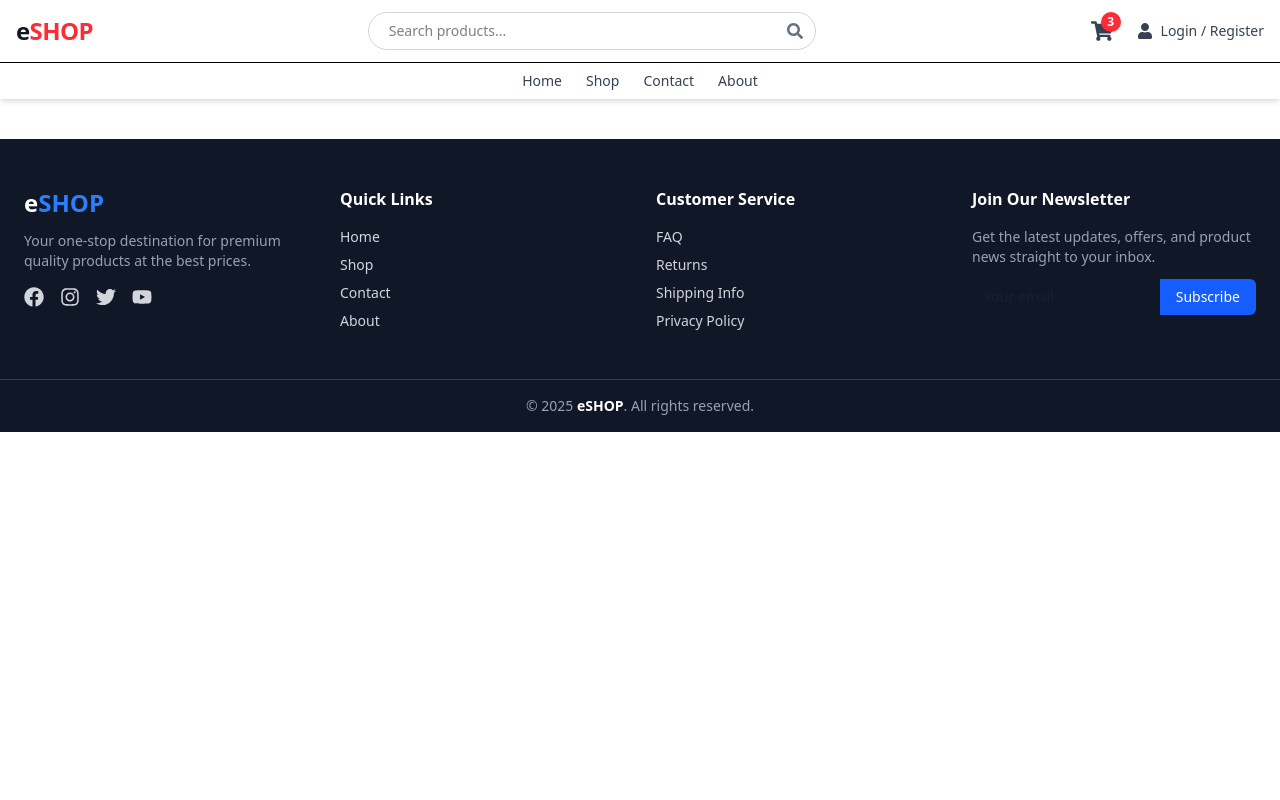
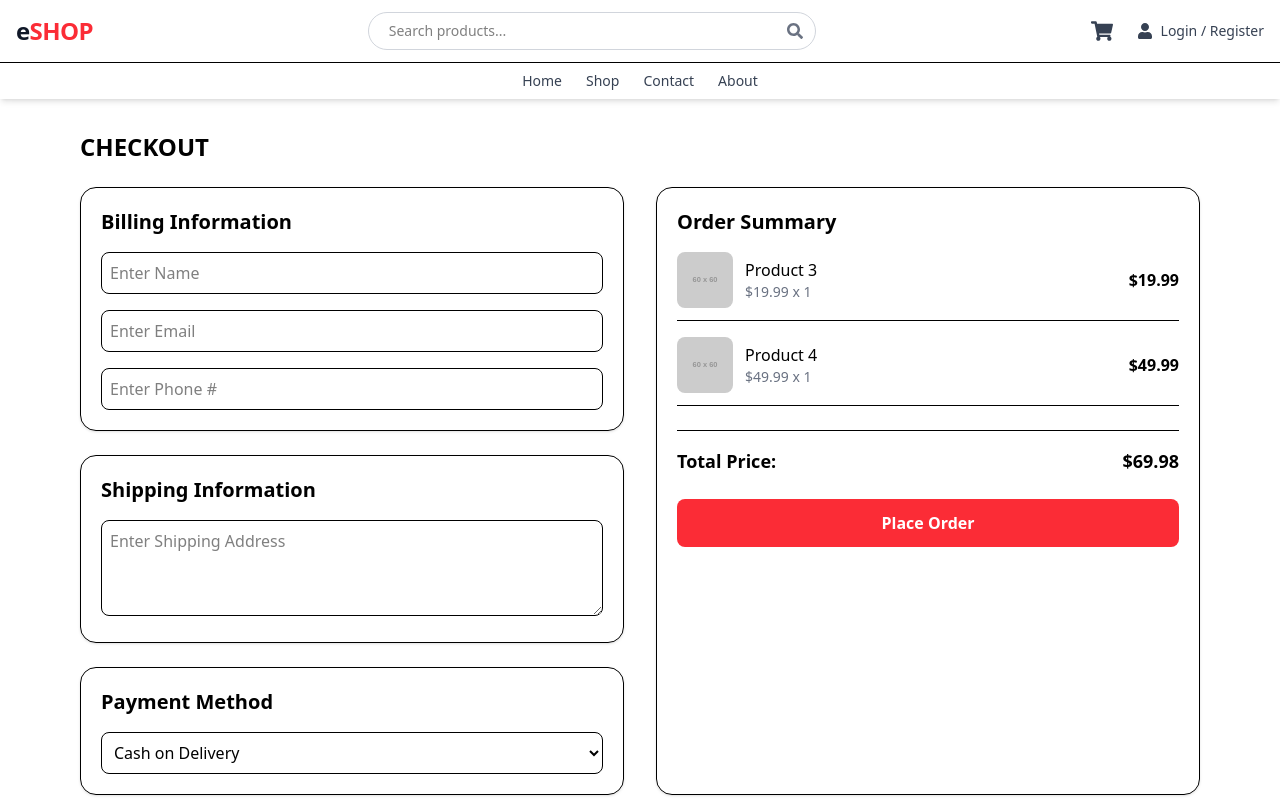
Before and after one commit to Ahmed-Nakib/e-shop, a React (Vite) app: page /checkout in a window 1280 px wide. Shown: the top 800 px of the page. Built offline with nearby package versions, Linux system fonts and the light colour scheme.

Commit message:
commit-four

```diff
--- a/src/App.tsx
+++ b/src/App.tsx
@@ -7,6 +7,8 @@ import Contact from "./pages/Contact";
 import About from "./pages/About";
 import ProductDetails from "./components/ProductDetails";
 import Cart from "./pages/Cart";
+import Checkout from "./components/Checkout";
+import OrderConfirmation from "./components/OrderConfirmation";
 
 const App = () => {
   return (
@@ -19,6 +21,8 @@ const App = () => {
         <Route path="/about" element={<About />} />
         <Route path="/product/:id" element={<ProductDetails />} />
         <Route path="/cart" element={<Cart />} />
+        <Route path="/checkout" element={<Checkout />} />
+        <Route path="/orderConfirmation" element={<OrderConfirmation />} />
       </Routes>
       <Footer />
     </BrowserRouter>
--- /dev/null
+++ b/src/components/Checkout.tsx
@@ -0,0 +1,189 @@
+import React, { useState } from "react";
+import { useNavigate } from "react-router-dom";
+
+interface Product {
+  id: number;
+  name: string;
+  price: number;
+  quantity: number;
+  image: string;
+}
+
+const Checkout = () => {
+  const [products] = useState<Product[]>([
+    {
+      id: 1,
+      name: "Product 3",
+      price: 19.99,
+      quantity: 1,
+      image: "https://via.placeholder.com/60",
+    },
+    {
+      id: 2,
+      name: "Product 4",
+      price: 49.99,
+      quantity: 1,
+      image: "https://via.placeholder.com/60",
+    },
+  ]);
+
+  const [billingInfo, setBillingInfo] = useState({
+    name: "",
+    email: "",
+    phone: "",
+    address: "",
+    paymentMethod: "Cash on Delivery",
+  });
+
+  const handleChange = (
+    e: React.ChangeEvent<HTMLInputElement | HTMLTextAreaElement | HTMLSelectElement>
+  ) => {
+    const { name, value } = e.target;
+    setBillingInfo((prev) => ({ ...prev, [name]: value }));
+  };
+
+  const handleSubmit = (e: React.FormEvent) => {
+    e.preventDefault();
+    console.log("Order placed:", billingInfo, products);
+    alert("✅ Order placed successfully!");
+  };
+
+  const totalPrice = products.reduce(
+    (total, item) => total + item.price * item.quantity,
+    0
+  );
+
+  const navigate = useNavigate();
+
+  return (
+    <div className="max-w-6xl mx-auto px-4 py-8">
+      {/* Page Title */}
+      <h1 className="text-2xl font-semibold mb-6 text-center md:text-left">
+        CHECKOUT
+      </h1>
+
+      {/* Main Grid Layout */}
+      <form
+        onSubmit={handleSubmit}
+        className="grid grid-cols-1 lg:grid-cols-2 gap-8"
+      >
+        {/* Left Side */}
+        <div className="space-y-6">
+          {/* Billing Information */}
+          <div className="border p-5 rounded-2xl shadow-sm">
+            <h2 className="text-xl font-semibold mb-4">Billing Information</h2>
+
+            <div className="space-y-4">
+              <input
+                type="text"
+                name="name"
+                value={billingInfo.name}
+                onChange={handleChange}
+                placeholder="Enter Name"
+                className="w-full border rounded-lg p-2 outline-none"
+                required
+              />
+
+              <input
+                type="email"
+                name="email"
+                value={billingInfo.email}
+                onChange={handleChange}
+                placeholder="Enter Email"
+                className="w-full border rounded-lg p-2 outline-none"
+                required
+              />
+
+              <input
+                type="tel"
+                name="phone"
+                value={billingInfo.phone}
+                onChange={handleChange}
+                placeholder="Enter Phone #"
+                className="w-full border rounded-lg p-2 outline-none"
+                required
+              />
+            </div>
+          </div>
+
+          {/* Shipping Information */}
+          <div className="border p-5 rounded-2xl shadow-sm">
+            <h2 className="text-xl font-semibold mb-4">Shipping Information</h2>
+            <textarea
+              name="address"
+              value={billingInfo.address}
+              onChange={handleChange}
+              placeholder="Enter Shipping Address"
+              className="w-full border rounded-lg p-2 outline-none h-24"
+              required
+            />
+          </div>
+
+          {/* Payment Method */}
+          <div className="border p-5 rounded-2xl shadow-sm">
+            <h2 className="text-xl font-semibold mb-4">Payment Method</h2>
+            <select
+              name="paymentMethod"
+              value={billingInfo.paymentMethod}
+              onChange={handleChange}
+              className="w-full border rounded-lg p-2 outline-none"
+            >
+              <option>Cash on Delivery</option>
+              <option>Credit/Debit Card</option>
+              <option>PayPal</option>
+            </select>
+          </div>
+        </div>
+
+        {/* Right Side */}
+        <div className="border p-5 rounded-2xl shadow-sm">
+          <h2 className="text-xl font-semibold mb-4">Order Summary</h2>
+
+          {/* Products */}
+          <div className="space-y-4">
+            {products.map((item) => (
+              <div
+                key={item.id}
+                className="flex items-center justify-between border-b pb-3"
+              >
+                <div className="flex items-center gap-3">
+                  <img
+                    src={item.image}
+                    alt={item.name}
+                    className="w-14 h-14 object-cover rounded-lg"
+                  />
+                  <div>
+                    <p className="font-medium">{item.name}</p>
+                    <p className="text-sm text-gray-500">
+                      ${item.price.toFixed(2)} x {item.quantity}
+                    </p>
+                  </div>
+                </div>
+                <p className="font-semibold">
+                  ${(item.price * item.quantity).toFixed(2)}
+                </p>
+              </div>
+            ))}
+          </div>
+
+          {/* Total */}
+          <div className="border-t mt-6 pt-4 flex justify-between text-lg font-semibold">
+            <p>Total Price:</p>
+            <p>${totalPrice.toFixed(2)}</p>
+          </div>
+
+          {/* Place Order Button */}
+          <button
+            onClick={() => navigate("/orderConfirmation")}
+            type="submit"
+            className="w-full bg-red-500 hover:bg-red-600 text-white font-semibold py-3 rounded-lg mt-6 transition"
+          >
+            Place Order
+          </button>
+        </div>
+      </form>
+    </div>
+  );
+};
+
+export default Checkout;
--- a/src/components/Navbar.tsx
+++ b/src/components/Navbar.tsx
@@ -1,10 +1,13 @@
 import { Link } from "react-router-dom";
 import { FaShoppingCart, FaSearch, FaBars, FaTimes, FaUser } from "react-icons/fa";
 import { useState } from "react";
+import { useSelector } from "react-redux";
 
 const Navbar = () => {
   const [open, setOpen] = useState(false);
-  const [cartCount] = useState(3); // demo cart count
+  const cartItems = useSelector((state: any) => state.cart.cartItems);
+ const cartCount = cartItems.reduce((total: number, item: any) => total + item.qty, 0);
+
 
   return (
     <nav className="bg-white shadow-md sticky top-0 z-50 transition-all duration-300">
--- /dev/null
+++ b/src/components/OrderConfirmation.tsx
@@ -0,0 +1,90 @@
+
+import { CheckCircle, Package, Truck, ArrowRight } from "lucide-react";
+import { useNavigate } from "react-router-dom";
+
+const OrderConfirmation = () => {
+  const order = {
+    number: "123456",
+    address: "California, 455 Main Street",
+    items: [
+      { name: "Product 3", qty: 1, price: 19.99 },
+      { name: "Product 4", qty: 1, price: 49.99 },
+    ],
+  };
+
+  const totalPrice = order.items.reduce(
+    (sum, item) => sum + item.price * item.qty,
+    0
+  );
+
+  const navigate = useNavigate();
+
+  return (
+    <div className="min-h-screen flex flex-col items-center justify-center bg-gray-50 p-4">
+      <div className="bg-white shadow-xl rounded-2xl p-6 w-full max-w-2xl border border-gray-100">
+        <div className="flex flex-col items-center text-center">
+          <CheckCircle className="text-green-500 w-14 h-14 mb-2" />
+          <h1 className="text-2xl font-bold text-gray-800">Thank you for your order!</h1>
+          <p className="text-gray-600 mt-1">
+            Your order has been placed successfully. You’ll receive an email confirmation shortly.
+          </p>
+        </div>
+
+        <div className="mt-6 border-t border-gray-200 pt-4">
+          <h2 className="text-lg font-semibold text-gray-700 mb-2 flex items-center gap-2">
+            <Package className="w-5 h-5 text-blue-500" /> Order Summary
+          </h2>
+
+          <div className="text-sm text-gray-700 space-y-1">
+            <p>
+              <span className="font-medium">Order Number:</span> {order.number}
+            </p>
+            <p className="flex items-center gap-1">
+              <Truck className="w-4 h-4 text-gray-500" />
+              <span>
+                <span className="font-medium">Shipping Address:</span> {order.address}
+              </span>
+            </p>
+          </div>
+
+          <div className="mt-4">
+            <h3 className="font-semibold text-gray-700 mb-2">Items Ordered:</h3>
+            <ul className="space-y-2">
+              {order.items.map((item, index) => (
+                <li
+                  key={index}
+                  className="flex justify-between bg-gray-50 px-3 py-2 rounded-lg"
+                >
+                  <span>
+                    {item.name} (x{item.qty})
+                  </span>
+                  <span>${item.price.toFixed(2)}</span>
+                </li>
+              ))}
+            </ul>
+
+            <div className="flex justify-between items-center mt-4 font-semibold text-gray-800 border-t pt-3">
+              <span>Total Price:</span>
+              <span>${totalPrice.toFixed(2)}</span>
+            </div>
+          </div>
+        </div>
+
+        <div className="flex flex-col sm:flex-row gap-3 mt-6">
+          <button className="bg-green-500 hover:bg-green-600 w-full sm:w-1/2">
+            Track Order
+          </button>
+          <button
+
+            onClick={() => navigate("/")}
+            className="w-full sm:w-1/2 flex items-center justify-center gap-2"
+          >
+            Continue Shopping <ArrowRight className="w-4 h-4" />
+          </button>
+        </div>
+      </div>
+    </div>
+  );
+};
+
+export default OrderConfirmation;
--- a/src/pages/Cart.tsx
+++ b/src/pages/Cart.tsx
@@ -1,6 +1,7 @@
 import { Trash2 } from "lucide-react";
 import { useDispatch, useSelector } from "react-redux";
 import { removeFromCart, increaseQty, decreaseQty } from "../features/cart/cartSlice";
+import { useNavigate } from "react-router-dom";
 
 const Cart = () => {
   const cartItems = useSelector((state: any) => state.cart.cartItems);
@@ -10,6 +11,8 @@ const Cart = () => {
     (total: number, item: any) => total + item.price * item.qty,
     0
   );
+
+  const navigate = useNavigate();
 
   return (
     <div className="min-h-screen bg-gray-50 py-10 px-4 md:px-10">
@@ -82,7 +85,9 @@ const Cart = () => {
             <span>${totalPrice.toFixed(2)}</span>
           </div>
 
-          <button className="w-full bg-red-600 text-white py-3 sm:py-4 rounded-md text-sm sm:text-base font-semibold hover:bg-red-700 transition">
+          <button
+          onClick={() => navigate("/checkout")}
+           className="w-full bg-red-600 text-white py-3 sm:py-4 rounded-md text-sm sm:text-base font-semibold hover:bg-red-700 transition">
             Proceed to Checkout
           </button>
         </div>
--- a/src/pages/Home.tsx
+++ b/src/pages/Home.tsx
@@ -1,8 +1,8 @@
-import AllProduct from "../components/AllProduct"
 import CategorySection from "../components/CategorySection"
 import Hero from "../components/Hero"
 import InfoSection from "../components/InfoSection"
 import TopProduct from "../components/TopProduct"
+import LatestProduct from "../components/LatestProduct"
 
 const Home = () => {
   return (
@@ -11,7 +11,7 @@ const Home = () => {
       <InfoSection />
       <CategorySection />
       <TopProduct />
-      <AllProduct />
+      <LatestProduct />
     </div>
   )
 }
```
Also changed, not shown: src/components/LatestProduct.tsx (renamed from src/components/AllProduct.tsx, +13 -6 lines), src/components/TopProduct.tsx (+10 -2 lines).
